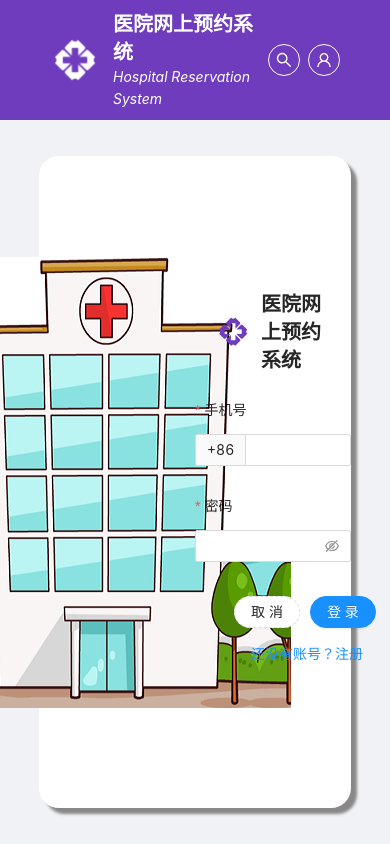
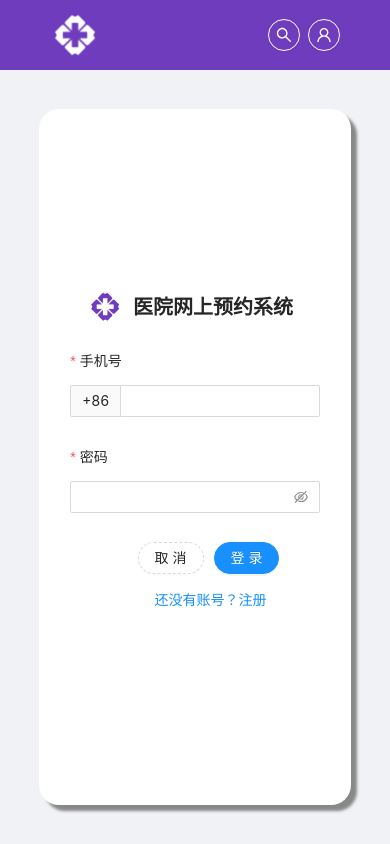
Before and after one commit to ZJU-SE-2022-G/hospital-web-app, a React (Vite) app: page /login in a window 390 px wide. Built offline with nearby package versions, Linux system fonts and the light colour scheme.

Commit message:
feat: add responsive layout for header and login

```diff
--- a/src/components/AppHeader.module.css
+++ b/src/components/AppHeader.module.css
@@ -29,3 +29,9 @@
   align-items: center;
   justify-content: flex-end;
 }
+
+@media screen and (max-width: 450px) {
+  .titleWrapper {
+    display: none;
+  }
+}
--- a/src/layouts/LoginLayout.module.css
+++ b/src/layouts/LoginLayout.module.css
@@ -7,15 +7,17 @@
 
 .layout {
   width: 80%;
-  height: 90%;
+  min-height: 90%;
   display: flex;
+  justify-content: center;
   background-color: #ffffff;
   border-radius: 20px;
   box-shadow: 6px 6px 3px #888888;
 }
 
-.content {
-  width: 50%;
+.left,
+.right {
+  width: 45%;
   display: flex;
   flex-direction: column;
   align-items: center;
@@ -31,3 +33,13 @@
 .header .text {
   margin: 0px 10px;
 }
+
+@media screen and (max-width: 900px) {
+  .left {
+    display: none;
+  }
+
+  .right {
+    width: 100%;
+  }
+}
--- a/src/layouts/LoginLayout.tsx
+++ b/src/layouts/LoginLayout.tsx
@@ -14,10 +14,10 @@ const LoginLayout: React.FC<LoginLayoutProps> = ({ children }) => {
   return (
     <div className={styles.page}>
       <div className={styles.layout}>
-        <div className={styles.content}>
-          <img src={background} />
+        <div className={styles.left}>
+          <img width="300" src={background} />
         </div>
-        <div className={styles.content}>
+        <div className={styles.right}>
           <div className={styles.header}>
             <img src={favicon} />
             <Title className={styles.text} level={4}>
--- /dev/null
+++ b/src/pages/login/LoginPage.module.css
@@ -0,0 +1,7 @@
+.form {
+  max-width: 80%;
+}
+
+.button {
+  margin: 5px;
+}
--- a/src/pages/login/LoginPage.tsx
+++ b/src/pages/login/LoginPage.tsx
@@ -2,6 +2,7 @@ import React from 'react';
 import { Link } from 'react-router-dom';
 import { Button, Form, Input } from 'antd';
 import LoginLayout from '../../layouts/LoginLayout';
+import styles from './LoginPage.module.css';
 
 const LoginPage: React.FC = () => {
   const [form] = Form.useForm();
@@ -13,6 +14,7 @@ const LoginPage: React.FC = () => {
   return (
     <LoginLayout>
       <Form
+        className={styles.form}
         form={form}
         name="login"
         labelAlign="left"
@@ -45,12 +47,17 @@ const LoginPage: React.FC = () => {
         </Form.Item>
         <Form.Item wrapperCol={{ offset: 6, span: 18 }}>
           <Link to="/">
-            <Button type="dashed" htmlType="reset" shape="round">
+            <Button
+              className={styles.button}
+              type="dashed"
+              htmlType="reset"
+              shape="round"
+            >
               取消
             </Button>
           </Link>
           <Button
-            style={{ margin: 10 }}
+            className={styles.button}
             type="primary"
             htmlType="submit"
             shape="round"
@@ -59,7 +66,7 @@ const LoginPage: React.FC = () => {
           </Button>
           <br />
           <Link to="/register">
-            <Button type="link" shape="round">
+            <Button className={styles.button} type="link" shape="round">
               还没有账号？注册
             </Button>
           </Link>
--- /dev/null
+++ b/src/pages/register/RegisterPage.module.css
@@ -0,0 +1,7 @@
+.form {
+  max-width: 80%;
+}
+
+.button {
+  margin: 5px;
+}
--- a/src/pages/register/RegisterPage.tsx
+++ b/src/pages/register/RegisterPage.tsx
@@ -2,6 +2,7 @@ import React from 'react';
 import { Link } from 'react-router-dom';
 import { Button, Form, Input } from 'antd';
 import LoginLayout from '../../layouts/LoginLayout';
+import styles from './RegisterPage.module.css';
 
 const RegisterPage: React.FC = () => {
   const [form] = Form.useForm();
@@ -13,6 +14,7 @@ const RegisterPage: React.FC = () => {
   return (
     <LoginLayout>
       <Form
+        className={styles.form}
         form={form}
         name="register"
         labelAlign="left"
@@ -90,12 +92,17 @@ const RegisterPage: React.FC = () => {
         </Form.Item>
         <Form.Item wrapperCol={{ offset: 6, span: 18 }}>
           <Link to="/login">
-            <Button type="dashed" htmlType="reset" shape="round">
+            <Button
+              className={styles.button}
+              type="dashed"
+              htmlType="reset"
+              shape="round"
+            >
               取消
             </Button>
           </Link>
           <Button
-            style={{ margin: 10 }}
+            className={styles.button}
             type="primary"
             htmlType="submit"
             shape="round"
```
